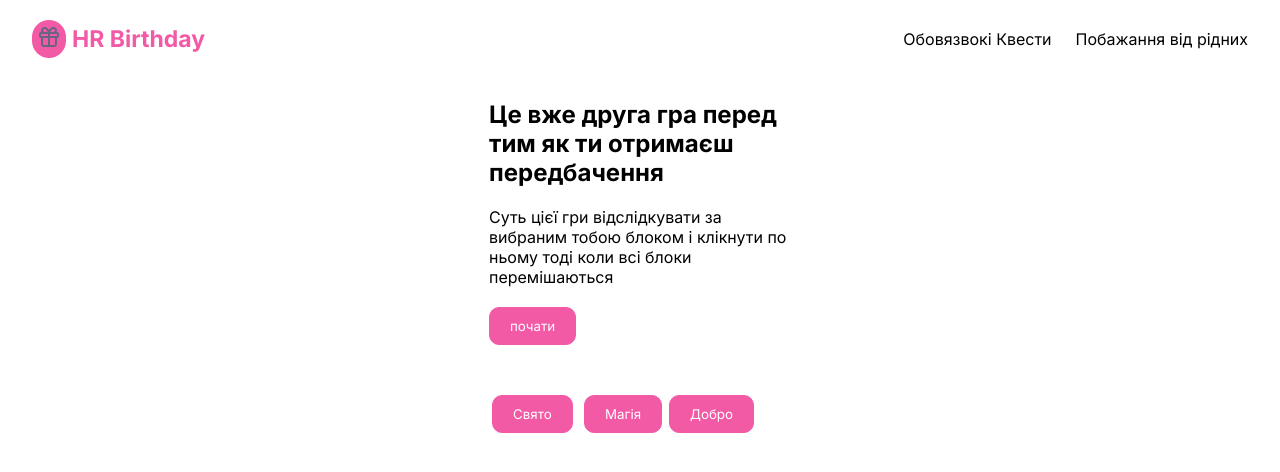
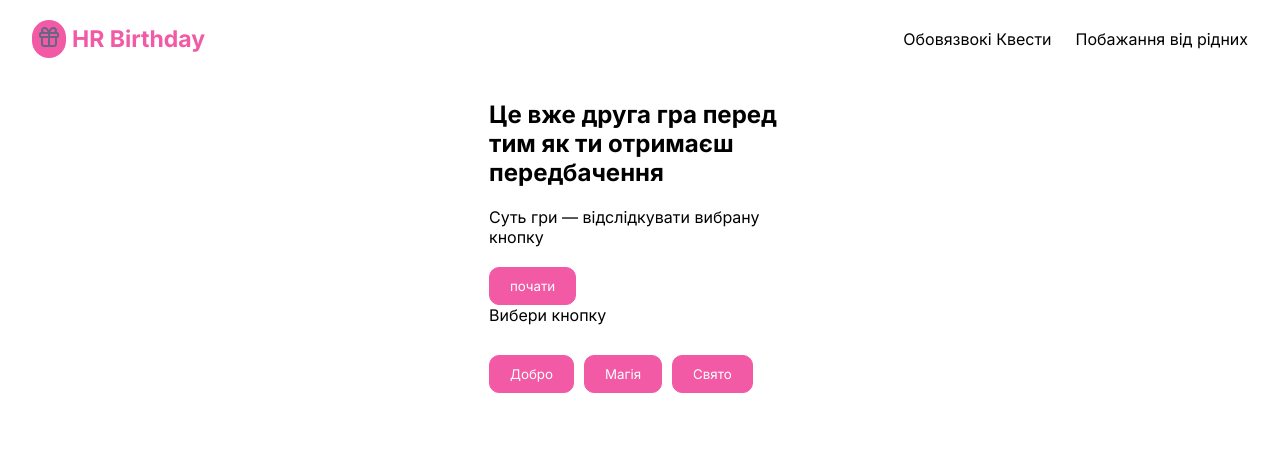
Before and after one commit to HARTEM818/BEST_DAY_FOR_ONE_GOOD_PEOPLE, a React (Vite) app: page /game2 in a window 1280 px wide. Both pictures are taken after a click on the button "почати". Shown: the top 472 px of the page. Built offline with nearby package versions, Linux system fonts and the light colour scheme.

Commit message:
майже закінчена 2 гра треба тільки зробити передачу днаих на хомку і тд

```diff
--- a/src/pages/game2/Game2.css
+++ b/src/pages/game2/Game2.css
@@ -22,6 +22,7 @@
   border-radius: 10px;
   background-color: #f25aa6ff;
   color: #ffff;
+  cursor: pointer;
 }
 .game2__start {
   margin-top: 20px;
@@ -30,55 +31,113 @@
   border-radius: 10px;
   background-color: #f25aa6ff;
   color: #ffff;
+  cursor: pointer;
 }
-.game2__btn:nth-of-type(1) {
+.game2__start-text{
+  position: fixed;
+}
+.game2__start-text.disable{
+  display: none;
+}
+.animation-first {
   animation: 2s first-btn forwards;
 }
-.game2__btn:nth-of-type(2) {
+.animation-second {
   animation: 2s second-btn forwards;
 }
-.game2__btn:nth-of-type(3) {
+.animation-third {
   animation: 2s third-btn forwards;
 }
+.flip-up {
+  animation: flipUp 0.6s forwards;
+}
+
 @keyframes first-btn {
   0% {
-    transform: translate(0);
+    color: #f25aa6ff;
+    transform: rotateY(0deg) translateX(0);
   }
+
+  20% {
+    color: #f25aa6ff;
+    transform: rotateY(180deg) translateX(0);
+  }
+
   50% {
-    transform: translate(180px);
+    color: #f25aa6ff;
+    transform: rotateY(180deg) translateX(-180px);
   }
+
   75% {
-    transform: translate(80px);
+    color: #f25aa6ff;
+    transform: rotateY(180deg) translateX(-80px);
+  }
+
+  100% {
+    color: #f25aa6ff;
+    transform: rotateY(180deg) translateX(-180px);
+  }
+}
+
+@keyframes second-btn {
+  0% {
+    color: #f25aa6ff;
+    transform: rotateY(0deg) translateX(0);
+  }
+
+  20% {
+    color: #f25aa6ff;
+    transform: rotateY(180deg) translateX(0);
+  }
+
+  50% {
+    color: #f25aa6ff;
+    transform: rotateY(180deg) translateX(-80px);
+  }
+
+  75% {
+    color: #f25aa6ff;
+    transform: rotateY(180deg) translateX(100px);
+  }
+
+  100% {
+    color: #f25aa6ff;
+    transform: rotateY(180deg) translateX(0);
+  }
+}
+
+@keyframes third-btn {
+  0% {
+    color: #f25aa6ff;
+    transform: rotateY(0deg) translateX(0);
+  }
+
+  20% {
+    color: #f25aa6ff;
+    transform: rotateY(180deg) translateX(0);
+  }
+
+  50% {
+    color: #f25aa6ff;
+    transform: rotateY(180deg) translateX(180px);
+  }
+
+  75% {
+    color: #f25aa6ff;
+    transform: rotateY(180deg) translateX(-40px);
+  }
+
+  100% {
+    color: #f25aa6ff;
+    transform: rotateY(180deg) translateX(180px);
+  }
+}
+
+@keyframes flipUp {
+  0% {
+    transform: rotateX(90deg);
   }
   100% {
-    transform: translate(180px);
+    transform: rotateX(0deg);
   }
 }
-@keyframes second-btn {
-  0% {
-    transform: translate(0);
-  }
-  50% {
-    transform: translate(80px);
-  }
-  75% {
-    transform: translate(-100px);
-  }
-  100% {
-    transform: translate(0px);
-  }
-}
-@keyframes third-btn {
-  0% {
-    transform: translate(0);
-  }
-  50% {
-    transform: translate(-180px);
-  }
-  75% {
-    transform: translate(40px);
-  }
-  100% {
-    transform: translate(-180px);
-  }
-}
--- a/src/pages/game2/Game2.tsx
+++ b/src/pages/game2/Game2.tsx
@@ -1,21 +1,87 @@
 import Container from "../../hoc/Container";
-import "./Game2.css"
+import "./Game2.css";
+import { useState } from "react";
 
 export default function Game2() {
+  const [start, setStart] = useState(false);
+  const [selected, setSelected] = useState<number | null>(null);
+  const [shuffle, setShuffle] = useState(false);
+  const [guessPhase, setGuessPhase] = useState(false);
+  const [flipCorrect, setFlipCorrect] = useState(false); // новий стан
+
+  const handleClick = (index: number) => {
+
+    if (selected === null) {
+      setSelected(index);
+      setShuffle(true);
+
+      setTimeout(() => {
+        setGuessPhase(true);
+      }, 2000);
+
+      return;
+    }
+
+
+    if (guessPhase) {
+      if (index === selected) {
+        setFlipCorrect(true);
+        alert("Правильно 🎉");
+      } else {
+        location.reload();
+        alert("Неправильно 😅");
+      }
+    }
+  };
+
   return (
-    <>
-      <Container className="game2__container">
-        <Container className="game2-wrapper__title">
-            <h2 className="game2__title">Це вже друга гра перед тим як ти отримаєш передбачення</h2>
-            <p className="game2__text-description">Суть цієї гри відслідкувати за вибраним тобою блоком і клікнути по ньому тоді коли всі блоки перемішаються</p>
-        </Container>
-        <button className="game2__start ">почати</button>
-        <Container className="game2-wrapper__btn">
-            <button className="game2__btn">Добро</button>
-            <button className="game2__btn">Магія</button>
-            <button className="game2__btn">Свято</button>
-        </Container>
+    <Container className="game2__container">
+      <Container className="game2-wrapper__title">
+        <h2 className="game2__title">
+          Це вже друга гра перед тим як ти отримаєш передбачення
+        </h2>
+
+        <p className="game2__text-description">
+          Суть гри — відслідкувати вибрану кнопку
+        </p>
       </Container>
-    </>
+
+      <button onClick={() => setStart(true)} className="game2__start">
+        почати
+      </button>
+
+      {start && selected === null && <p className="game2__start-text">Вибери кнопку</p>}
+      {start && selected !== null && !guessPhase && <p className="game2__start-text">Слідкуй за кнопкою</p>}
+      {guessPhase && <p className="game2__start-text">Тепер знайди свою кнопку</p>}
+
+      <Container className="game2-wrapper__btn">
+        <button
+          onClick={() => start && handleClick(0)}
+          className={`game2__btn
+            ${shuffle && start ? "animation-first" : ""}
+            ${flipCorrect ? "flip-up" : ""}`}
+        >
+          Добро
+        </button>
+
+        <button
+          onClick={() => start && handleClick(1)}
+          className={`game2__btn
+            ${shuffle && start ? "animation-second" : ""}
+            ${flipCorrect ? "flip-up" : ""}`}
+        >
+          Магія
+        </button>
+
+        <button
+          onClick={() => start && handleClick(2)}
+          className={`game2__btn
+            ${shuffle && start ? "animation-third" : ""}
+            ${flipCorrect ? "flip-up" : ""}`}
+        >
+          Свято
+        </button>
+      </Container>
+    </Container>
   );
 }
```
